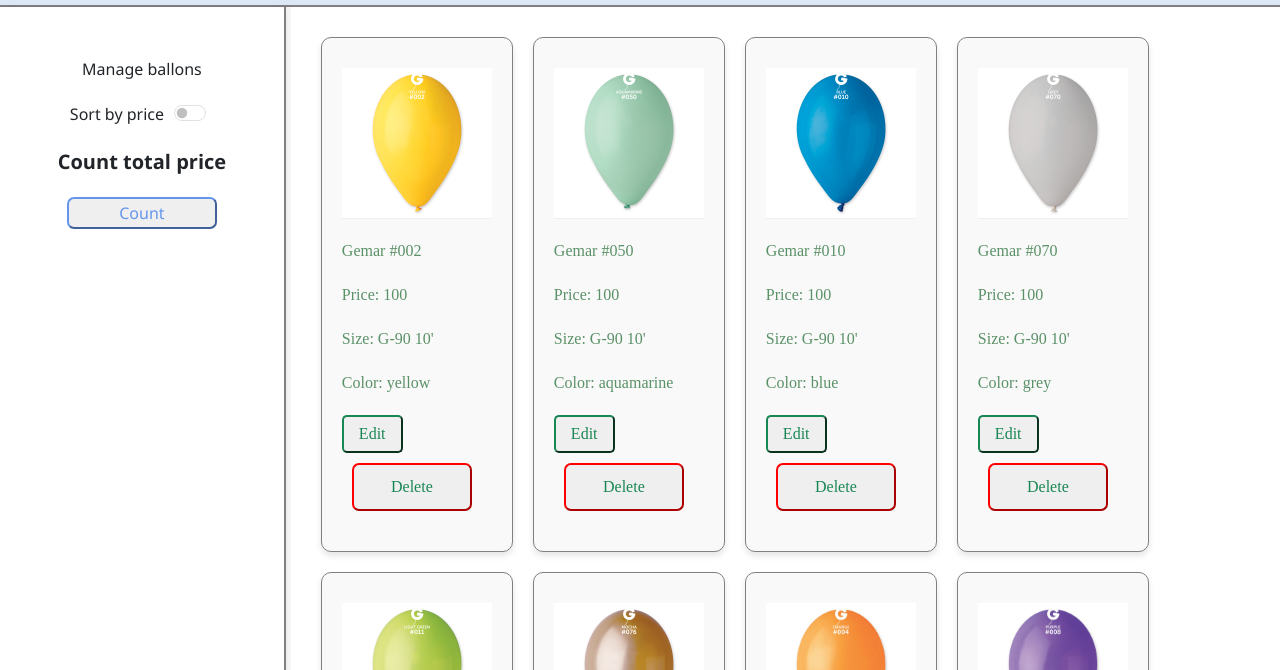
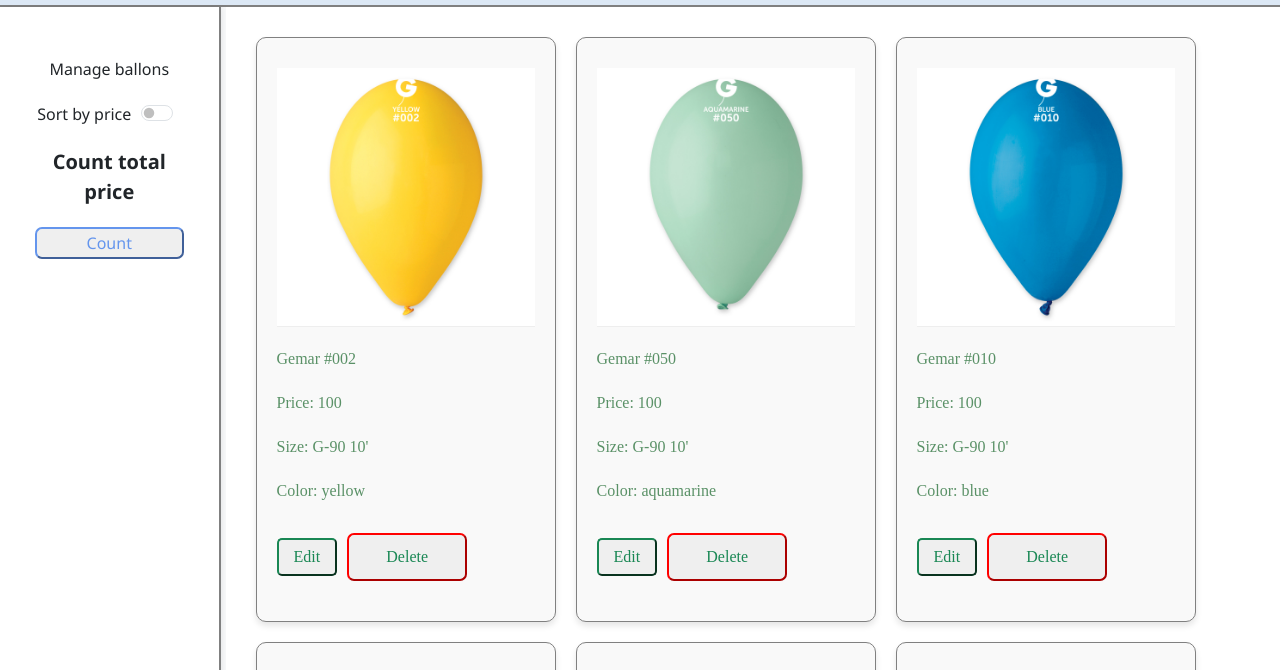
Before and after one commit to NinaVisochina/ninavisochina.github.io, a plain HTML site: page index.html in a window 1280 px wide. Shown: the part 51-721 px from the top of the page. Drawn offline with nearby package versions, Linux system fonts and the light colour scheme.

Commit message:
Update Shop2.css

```diff
--- a/Shop2.css
+++ b/Shop2.css
@@ -97,7 +97,7 @@
 }
 
 .elem {
-  width: 15vw;
+  width: 300px;
   margin: 10px;
   height: fit-content;
   border: 1px solid gray;
```
